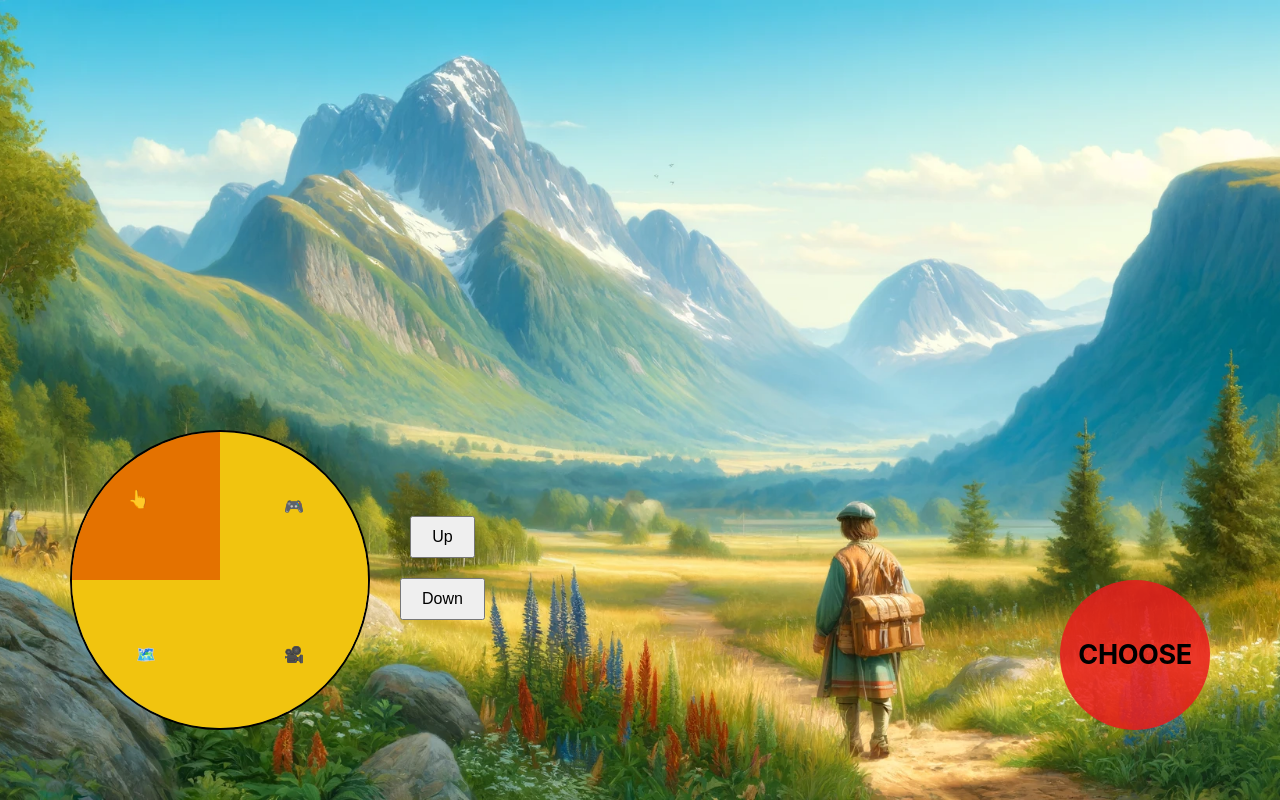
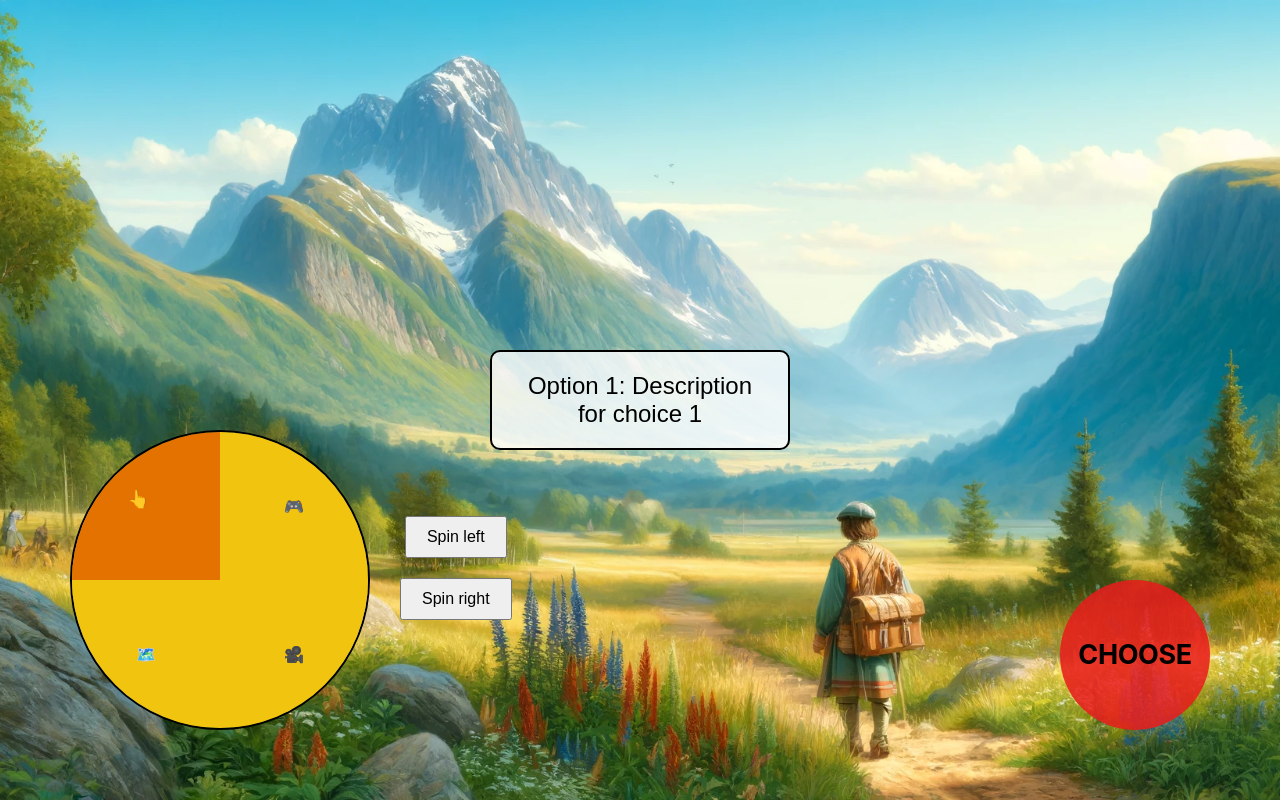
Before and after one commit to Henrik-Pham/LOADING, a React (Vite) app: page / in a window 1280 px wide. Built offline with nearby package versions, Linux system fonts and the light colour scheme.

Commit message:
Options from button is implemented

```diff
--- a/src/App.jsx
+++ b/src/App.jsx
@@ -18,6 +18,21 @@ function App() {
         alert("Button clicked!");
     };
 
+    const getTextForSelectedChoice = (index) => {
+        switch (index) {
+            case 0:
+                return 'Option 1: Description for choice 1';
+            case 1:
+                return 'Option 2: Description for choice 2';
+            case 2:
+                return 'Option 3: Description for choice 3';
+            case 3:
+                return 'Option 4: Description for choice 4';
+            default:
+                return 'Click a button to see the options';
+        }
+    };
+
     return (
         <div className="background-container">
             <div className="circle-container">
@@ -27,8 +42,11 @@ function App() {
                 <Choice index={3} selectedChoice={selectedChoice}>🗺️</Choice>
             </div>
             <div className="controls">
-                <button onClick={() => handleKeyDown('up')}>Up</button>
-                <button onClick={() => handleKeyDown('down')}>Down</button>
+                <button onClick={() => handleKeyDown('up')}>Spin left</button>
+                <button onClick={() => handleKeyDown('down')}>Spin right</button>
+            </div>
+            <div className="text-box">
+                {getTextForSelectedChoice(selectedChoice)}
             </div>
             <div
                 className="circle-button"
@@ -60,6 +78,21 @@ function App() {
                     z-index: 1000;
                 }
 
+                .text-box {
+                    position: fixed;
+                    top: 50%;
+                    left: 50%;
+                    transform: translate(-50%, -50%);
+                    background-color: rgba(255, 255, 255, 0.8);
+                    padding: 20px;
+                    border: 2px solid #000;
+                    border-radius: 10px;
+                    font-size: 24px;
+                    text-align: center;
+                    width: 300px;
+                    transition: background-color 0.3s, color 0.3s;
+                }
+
                 @media (max-width: 991px) {
                     .circle-button {
                         width: 100px;
@@ -67,6 +100,11 @@ function App() {
                         font-size: 20px;
                         bottom: 10px;
                         right: 10px;
+                    }
+
+                    .text-box {
+                        width: 250px;
+                        font-size: 20px;
                     }
                 }
             `}</style>
```
